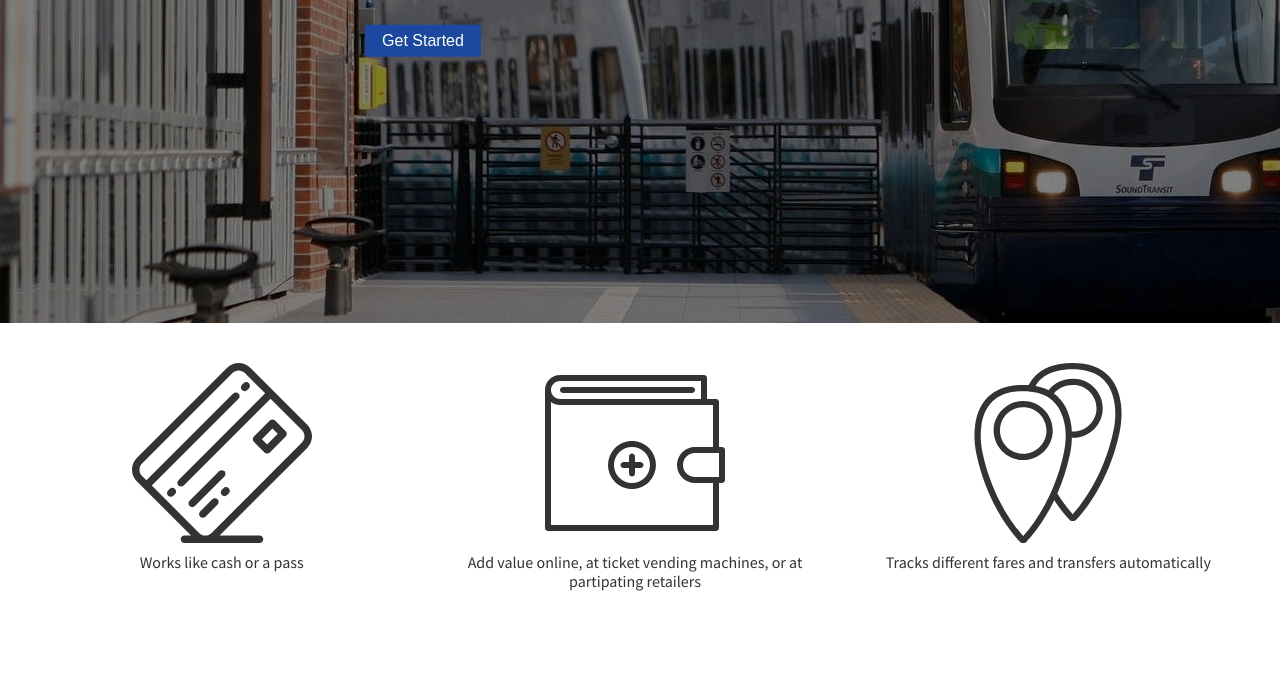
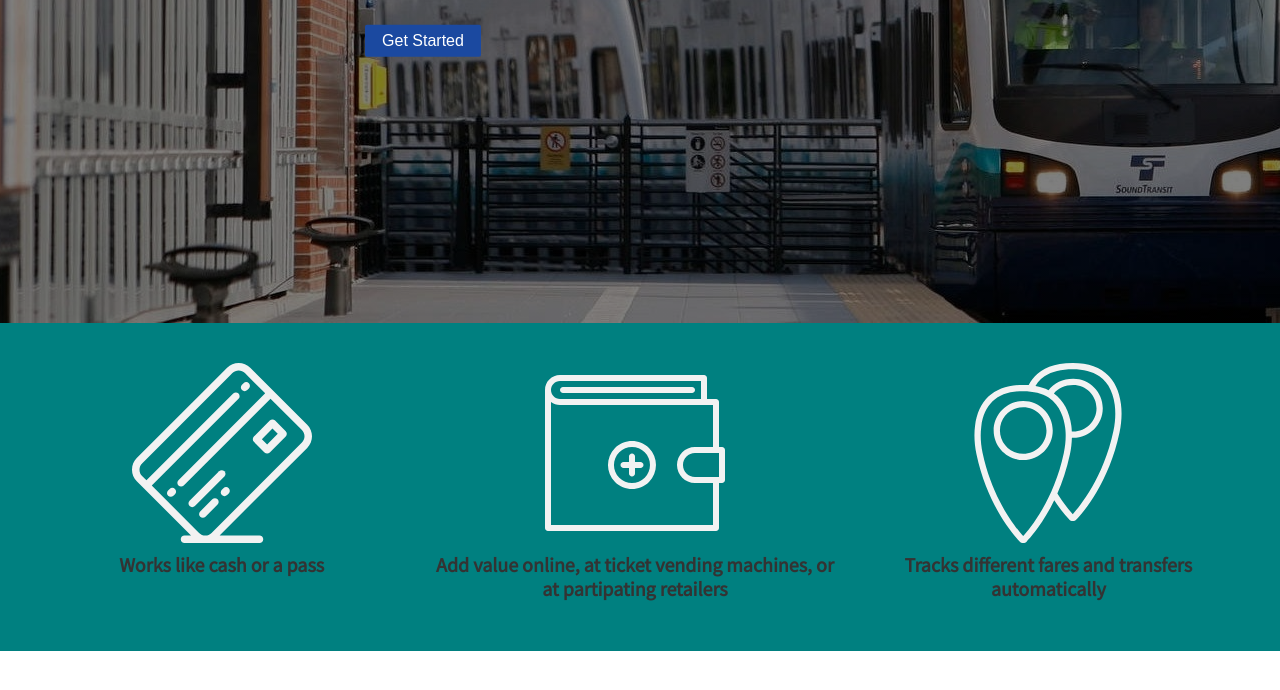
Before and after one commit to gameofjones/gameofjones.github.io, a plain HTML site: page orca/index.html in a window 1280 px wide. Shown: the part 388-1078 px from the top of the page. Before the commit the page ends 1025 px from the top, so only its background shows below. Drawn offline with nearby package versions, Linux system fonts and the light colour scheme.

Commit message:
Adjusting colors

```diff
--- a/orca/index.html
+++ b/orca/index.html
@@ -67,6 +67,7 @@
                 </div>
             </div>
         </div>
+        <div style="background-color: teal">
             <div class="grid">
                 <div class="cell">
                     <div class="about-svg cash-pass"></div>
@@ -81,5 +82,7 @@
                     <p class="about-text">Tracks different fares and transfers automatically
                 </div>
             </div>
+        </div>
+        <div style="height: 300px; width: 100%"> </div>
     </body>
 <html>
--- a/orca/style.css
+++ b/orca/style.css
@@ -241,13 +241,15 @@ a:hover {
     height: 200px;
     width: 200px;
     cursor: pointer;
-    background: #333;
+    background: #f2f2f2;
     margin-right: auto;
     margin-left: auto;
 }
 
 .about-text {
     text-align: center;
+    font-weight: bold;
+    font-size: 1.25em;
 }
 
 .cash-pass {
```
Lines whose indentation alone changed are shown as unchanged.
